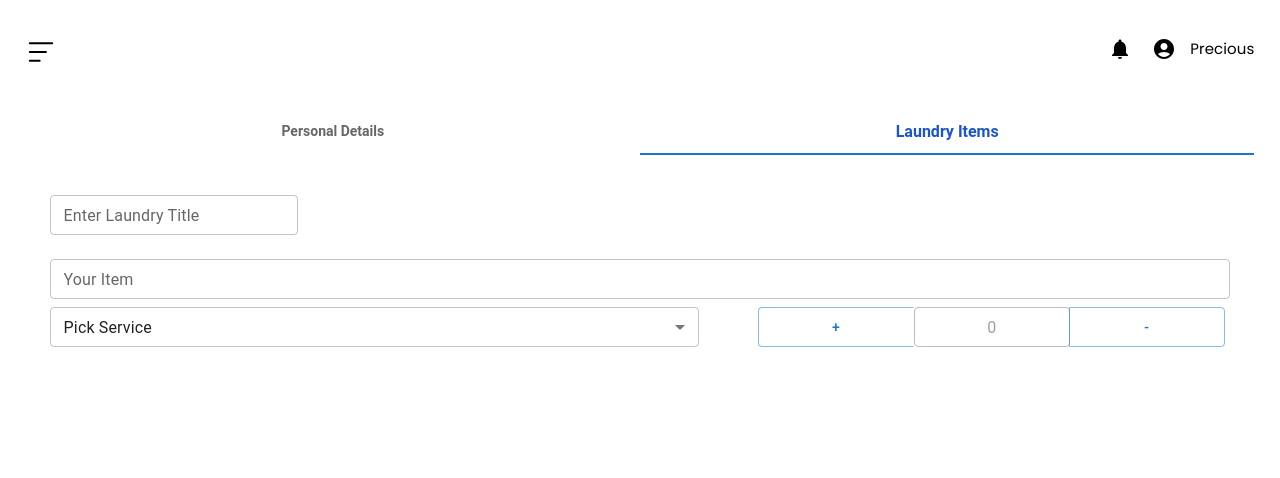
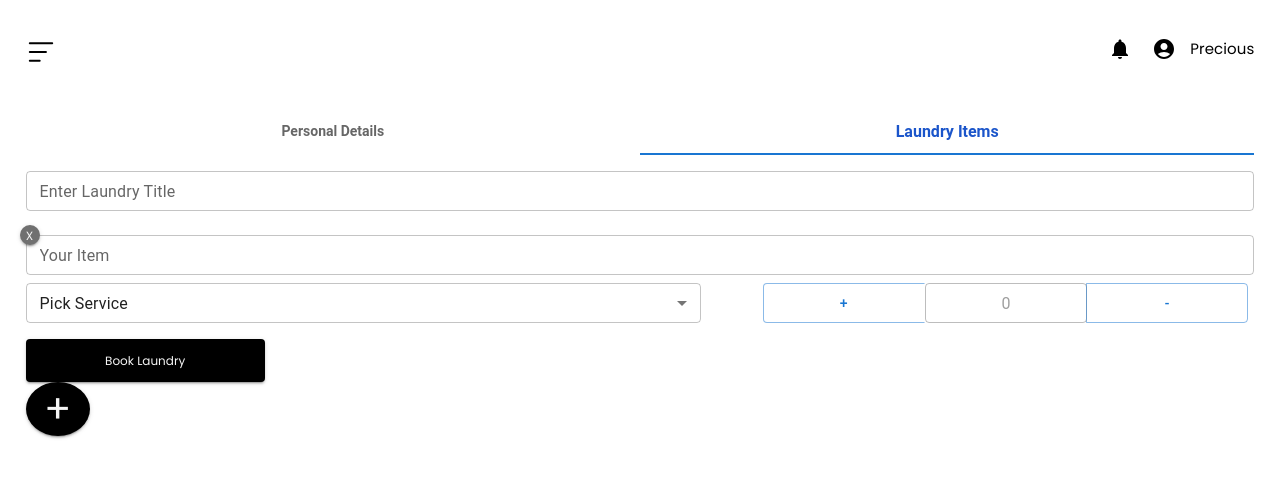
Before and after one commit to georgebsmith-tech/swags-client, a Next.js app: page /quickLaundry in a window 1280 px wide. Both pictures are taken after a click on the tab "Laundry Items". Shown: the top 478 px of the page. Built offline with nearby package versions, Linux system fonts and the light colour scheme.

Commit message:
completed quickLaundry page

```diff
--- /dev/null
+++ b/src/components/laundryItem/laundryItem.jsx
@@ -0,0 +1,102 @@
+import React from "react";
+import {
+  FormGroup,
+  FormLabel,
+  Typography,
+  InputLabel,
+  OutlinedInput,
+  Input,
+  FormControl,
+  FormHelperText,
+  TextField,
+} from "@mui/material";
+import { ButtonGroup } from "@mui/material";
+
+import Button from "@mui/material/Button";
+import { useState } from "react";
+
+export default function LaundryItem({ add }) {
+  const [val, setval] = useState("home");
+  const [counter, setCounter] = useState(0);
+
+  const [items, setItems] = useState([]);
+
+  const options2 = [
+    {
+      value: "pick service",
+      label: "Pick Service",
+    },
+    {
+      value: "Office",
+      label: "Office",
+    },
+    {
+      value: "Church",
+      label: "Church",
+    },
+    {
+      value: "School",
+      label: "School",
+    },
+  ];
+
+  const handleChangeSelect = (event) => {
+    setval(event.target.value);
+  };
+  return (
+    <FormGroup>
+      <FormControl>
+        <TextField label="Your Item" size="small" margin="normal" />
+      </FormControl>
+      <FormGroup row>
+        <FormControl sx={{ width: "55%" }}>
+          <TextField
+            size="small"
+            // margin="normal"
+            // id="outlined-select-val-native"
+            select
+            // label="Home"
+            value={val}
+            onChange={handleChangeSelect}
+            SelectProps={{
+              native: true,
+            }}
+          >
+            {options2.map((option) => (
+              <option key={option.value} value={option.value}>
+                {option.label}
+              </option>
+            ))}
+          </TextField>
+        </FormControl>
+        <FormControl sx={{ width: "40%", marginLeft: "5%" }}>
+          <ButtonGroup sx={{ width: "100%" }}>
+            <Button
+              sx={{ width: "33%", padding: "5px 0px" }}
+              onClick={() => setCounter(counter + 1)}
+            >
+              +
+            </Button>
+            <TextField
+              disabled
+              size="small"
+              value={counter}
+              // width="5px"
+              sx={{ width: "33%", padding: "0px" }}
+              // margin="normal"
+            />
+
+            <Button
+              sx={{ width: "33%" }}
+              onClick={() => {
+                counter > 0 ? setCounter(counter - 1) : 0;
+              }}
+            >
+              -
+            </Button>
+          </ButtonGroup>
+        </FormControl>
+      </FormGroup>
+    </FormGroup>
+  );
+}
--- a/src/components/navbar/index.module.css
+++ b/src/components/navbar/index.module.css
@@ -54,7 +54,7 @@
     width: 100%;
     height: 100vh;
     background-color: rgba(0, 0, 0, 0.56);
-    z-index: 1;
+    z-index: 2;
 }
 
 
--- a/src/pages/quickLaundry/index.jsx
+++ b/src/pages/quickLaundry/index.jsx
@@ -20,9 +20,9 @@ import {
   FormHelperText,
   TextField,
 } from "@mui/material";
+import LaundryItem from "../../components/laundryItem/laundryItem";
 
 const QuickLaundry = () => {
-  const [counter, setCounter] = useState(0);
   const [value, setValue] = useState("1");
 
   const handleChange = (event, newValue) => {
@@ -33,25 +33,6 @@ const QuickLaundry = () => {
     {
       value: "Home",
       label: "Home",
-    },
-    {
-      value: "Office",
-      label: "Office",
-    },
-    {
-      value: "Church",
-      label: "Church",
-    },
-    {
-      value: "School",
-      label: "School",
-    },
-  ];
-
-  const options2 = [
-    {
-      value: "pick service",
-      label: "Pick Service",
     },
     {
       value: "Office",
@@ -84,6 +65,24 @@ const QuickLaundry = () => {
     "&:focus": { color: "#1B55CA", fontSize: "16px", fontWeight: "bold" },
   };
 
+  // for laundry items
+  const [items, setItems] = useState([<LaundryItem />]);
+
+  const handleIncrement = () => {
+    setItems((items) => [...items, <LaundryItem />]);
+  };
+
+  const handleDecrement = (id) => {
+    setItems((items) =>
+      items.filter((item) => {
+        // console.log("item:", item);
+        // console.log("item index:", items.indexOf(item));
+        return items.indexOf(item) !== id;
+      })
+    );
+    // console.log("idx:", id);
+  };
+
   return (
     <div className={styles.parent}>
       <Container style={{ paddingTop: "0px", paddingBottom: "0px" }}>
@@ -105,8 +104,7 @@ const QuickLaundry = () => {
                 <Tab label="Laundry Items" value="2" sx={customStyle} />
               </TabList>
             </Box>
-
-            <TabPanel value="1">
+            <TabPanel value="1" sx={{ padding: "0px" }}>
               <form className={styles.forms} action="#">
                 <FormGroup>
                   {/* <FormGroup row> */}
@@ -135,7 +133,7 @@ const QuickLaundry = () => {
                     }}
                   >
                     <TextField
-                      id="demo-helper-text-misaligned-no-helper"
+                      // id="demo-helper-text-misaligned-no-helper"
                       label="Enter Your Pickup Address"
                       //   fullWidth
                       size="small"
@@ -206,71 +204,87 @@ const QuickLaundry = () => {
                 </FormGroup>
               </form>
             </TabPanel>
-            <TabPanel value="2">
+            <TabPanel value="2" sx={{ padding: "0px" }}>
               <form action="#">
-                <FormControl>
+                <FormControl fullWidth>
                   <TextField
                     label="Enter Laundry Title"
                     size="small"
                     margin="normal"
                   />
                 </FormControl>
-                <FormGroup>
-                  <FormControl>
-                    <TextField label="Your Item" size="small" margin="normal" />
-                  </FormControl>
-                  <FormGroup row>
-                    <FormControl sx={{ width: "55%" }}>
-                      <TextField
-                        size="small"
-                        // margin="normal"
-                        // id="outlined-select-currency-native"
-                        select
-                        // label="Home"
-                        value={currency}
-                        onChange={handleChangeSelect}
-                        SelectProps={{
-                          native: true,
+                {/* insert laundry item */}
+                {/* <LaundryItem /> */}
+                <ul>
+                  {items.map((item, idx) => (
+                    <li id={idx} className={styles.li}>
+                      {item}
+                      <Button
+                        onClick={() => handleDecrement(idx)}
+                        variant="contained"
+                        sx={{
+                          position: "absolute",
+                          top: "6px",
+                          left: "-6px",
+                          backgroundColor: "#707070",
+                          color: "whitesmoke",
+                          fontFamily: "Poppins",
+                          fontSize: "12px",
+                          textTransform: "capitalize",
+                          // lineHeight: "23px",
+                          letterSpacing: "0px",
+                          width: "20px",
+                          minWidth: "10px",
+                          height: "20px",
+                          borderRadius: "50%",
+                          padding: "0px",
                         }}
                       >
-                        {options2.map((option) => (
-                          <option key={option.value} value={option.value}>
-                            {option.label}
-                          </option>
+                        x
+                      </Button>
+                    </li>
                   ))}
-                      </TextField>
-                    </FormControl>
-                    <FormControl sx={{ width: "40%", marginLeft: "5%" }}>
-                      <ButtonGroup sx={{ width: "100%" }}>
+                </ul>
+                <FormControl className={styles.buttons}>
                   <Button
-                          sx={{ width: "33%", padding: "5px 0px" }}
-                          onClick={() => setCounter(counter + 1)}
+                    type="submit"
+                    variant="contained"
+                    // mb="106px"
+                    sx={{
+                      backgroundColor: "#000000",
+                      color: "whitesmoke",
+                      fontFamily: "Poppins",
+                      fontSize: "12px",
+                      textTransform: "capitalize",
+                      // marginTop: "120px",
+                      // marginBottom: "56px",
+                      padding: "10px 69px",
+                      lineHeight: "23px",
+                      letterSpacing: "0px",
+                      // fontWeight: "light",
+                    }}
+                  >
+                    Book Laundry
+                  </Button>
+                  <Button
+                    onClick={handleIncrement}
+                    variant="contained"
+                    sx={{
+                      backgroundColor: "#000000",
+                      color: "whitesmoke",
+                      fontFamily: "Poppins",
+                      fontSize: "40px",
+                      textTransform: "capitalize",
+                      lineHeight: "23px",
+                      letterSpacing: "0px",
+                      width: "54px",
+                      height: "54px",
+                      borderRadius: "50%",
+                    }}
                   >
                     +
                   </Button>
-                        <TextField
-                          // label="Pick Service"
-                          // variant="contained"
-                          disabled
-                          size="small"
-                          value={counter}
-                          // width="5px"
-                          sx={{ width: "33%", padding: "0px" }}
-                          // margin="normal"
-                        />
-
-                        <Button
-                          sx={{ width: "33%" }}
-                          onClick={() => {
-                            counter > 0 ? setCounter(counter - 1) : 0;
-                          }}
-                        >
-                          -
-                        </Button>
-                      </ButtonGroup>
                 </FormControl>
-                  </FormGroup>
-                </FormGroup>
               </form>
             </TabPanel>
           </TabContext>
--- a/src/pages/quickLaundry/quickLaundry.module.css
+++ b/src/pages/quickLaundry/quickLaundry.module.css
@@ -0,0 +1,20 @@
+.buttons {
+    width: 100%;
+    display: flex;
+    margin: 54px auto;
+    flex-direction: row;
+    /* gap: 27px; */
+    justify-content: space-between;
+}
+
+.buttons button:first-child {
+    /* flex-grow: 1; */
+    /* border: red solid 2px; */
+    max-width: 239px;
+    max-height: 54px;
+}
+
+.li {
+    position: relative;
+    margin-bottom: 1em;
+}
```
Also changed, not shown: src/components/laundryItem/laundryItem.module.css (added). Lines whose indentation alone changed are shown as unchanged.
